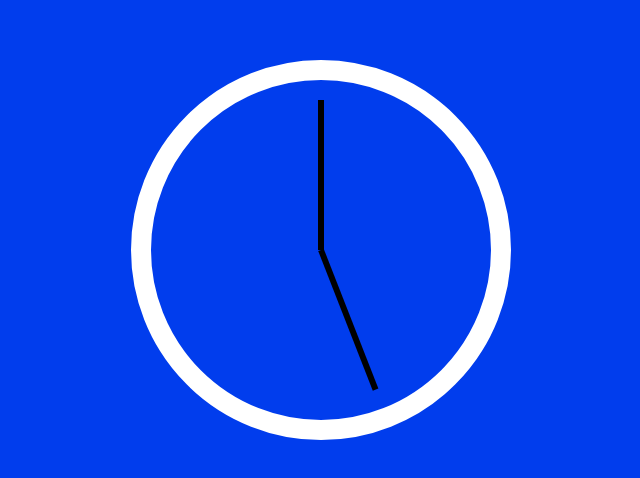
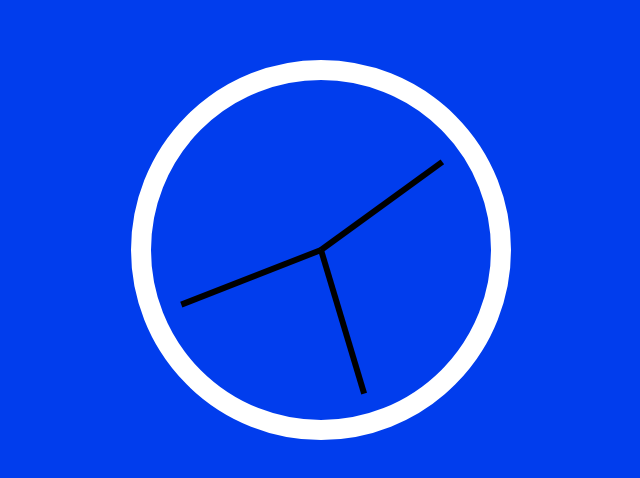
Before and after one commit to Enrico-Candido/javascript-30-projects, a plain HTML site: page Clock/index.html in a window 1280 px wide. Shown: the part 158-636 px from the top of the page, without its empty margins (319-959 px from the left). Drawn offline with Linux system fonts and the light colour scheme.

Commit message:
att project

```diff
--- a/Clock/index.html
+++ b/Clock/index.html
@@ -64,12 +64,22 @@
 </body>
 <script>
     const  secondHand = document.querySelector('.second-hand');
+    const  minuteHand = document.querySelector('.min-hand');
+    const  hourHand = document.querySelector('.hour-hand');
     function setDate() {
         const now = new Date();
+
         const seconds = now.getSeconds();
-        const secondsDegrees = (seconds/60)*360;
+        const secondsDegrees = (seconds / 60) * 360 + 90;
         secondHand.style.transform = `rotate(${secondsDegrees}deg)`;
-        console.log(seconds, secondsDegrees);
+
+        const mins = now.getMinutes();
+        const minsDegrees = (mins / 60) * 360 + 90;
+        minuteHand.style.transform = `rotate(${minsDegrees}deg)`;
+
+        const hours = now.getHours();
+        const hoursDegrees = (seconds / 12) * 360 + 90;
+        hourHand.style.transform = `rotate(${hoursDegrees}deg)`;
     }
     setInterval(setDate, 1000);
 </script>
```
